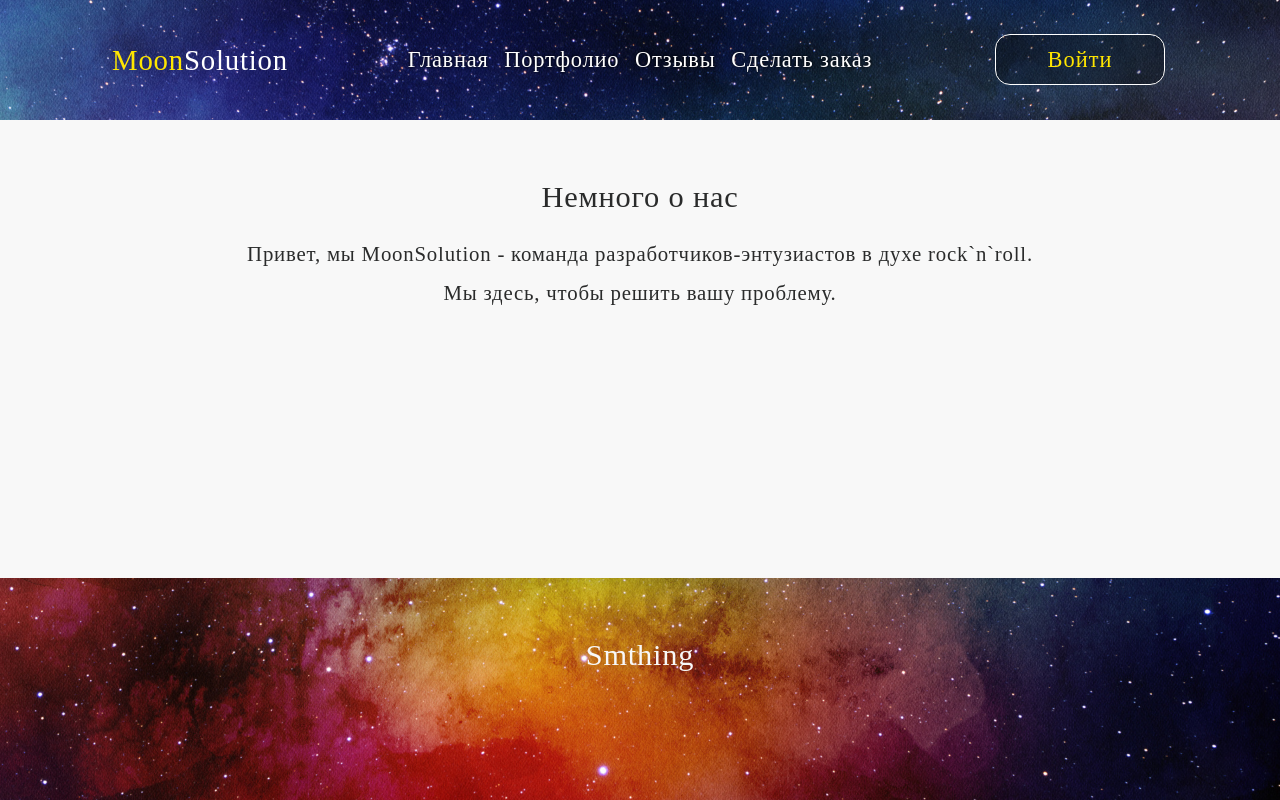
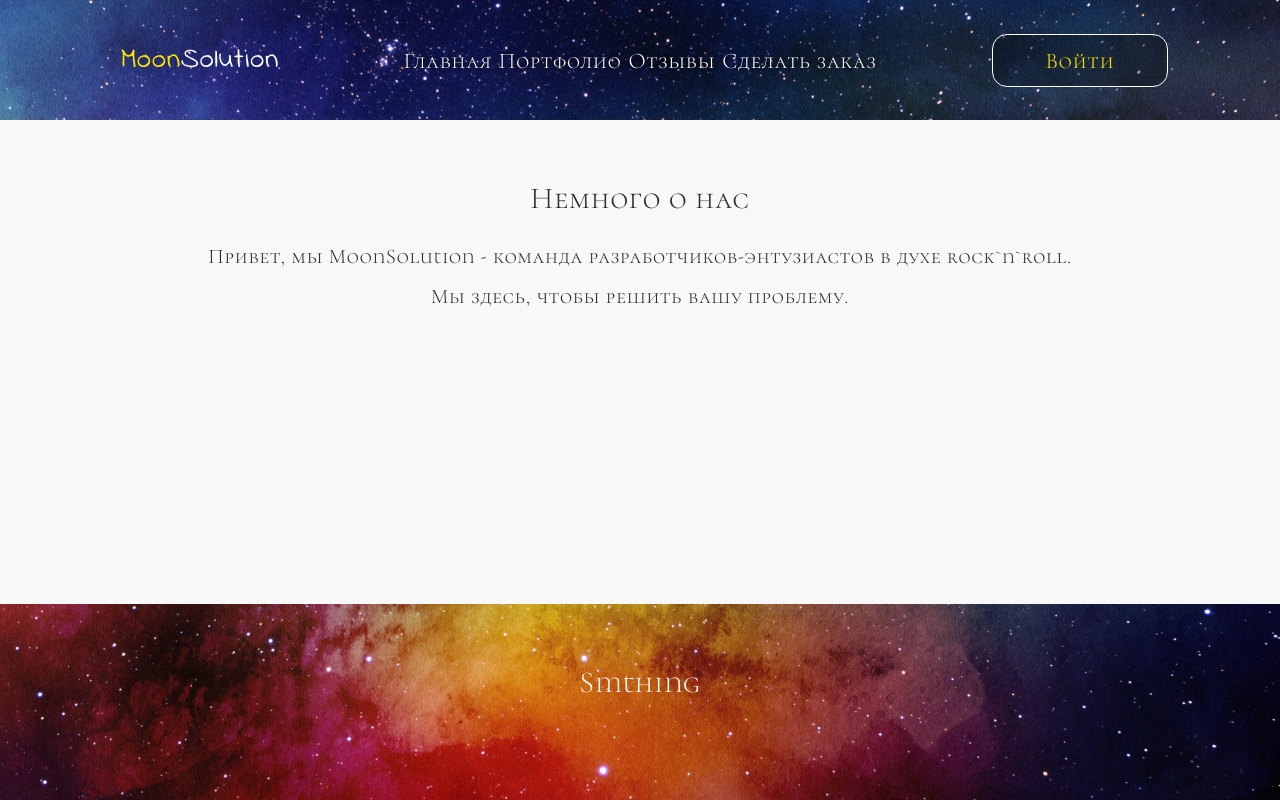
Before and after one commit to OlenEnkeli/note, a Vue app in the folder frontend/: page / in a window 1280 px wide. Shown: the top 800 px of the page. Built offline with nearby package versions, Linux system fonts and the light colour scheme.

Commit message:
Исправил шрифты

```diff
--- a/frontend/src/style.scss
+++ b/frontend/src/style.scss
@@ -26,21 +26,21 @@ time, mark, audio, video {
     font-family: 'Indie Flower';
     font-style: normal;
     font-weight: 400;
-    src: url(assets/fonts/IndieFlower.ttf) format(ttf);
+    src: url('./assets/fonts/IndieFlower.ttf');
 }
 
 @font-face {
     font-family: 'Cormorant Unicase';
     font-style: normal;
     font-weight: 300;
-    src: url(assets/fonts/CormorantUnicase-Light.ttf) format(ttf);
+    src: url('./assets/fonts/CormorantUnicase-Light.ttf');
 }
 
 @font-face {
     font-family: 'Cormorant Unicase';
     font-style: normal;
     font-weight: 400;
-    src: url(assets/fonts/CormorantUnicase-Regular.ttf) format(ttf);
+    src: url('./assets/fonts/CormorantUnicase-Regular.ttf');
 }
 
 
```
